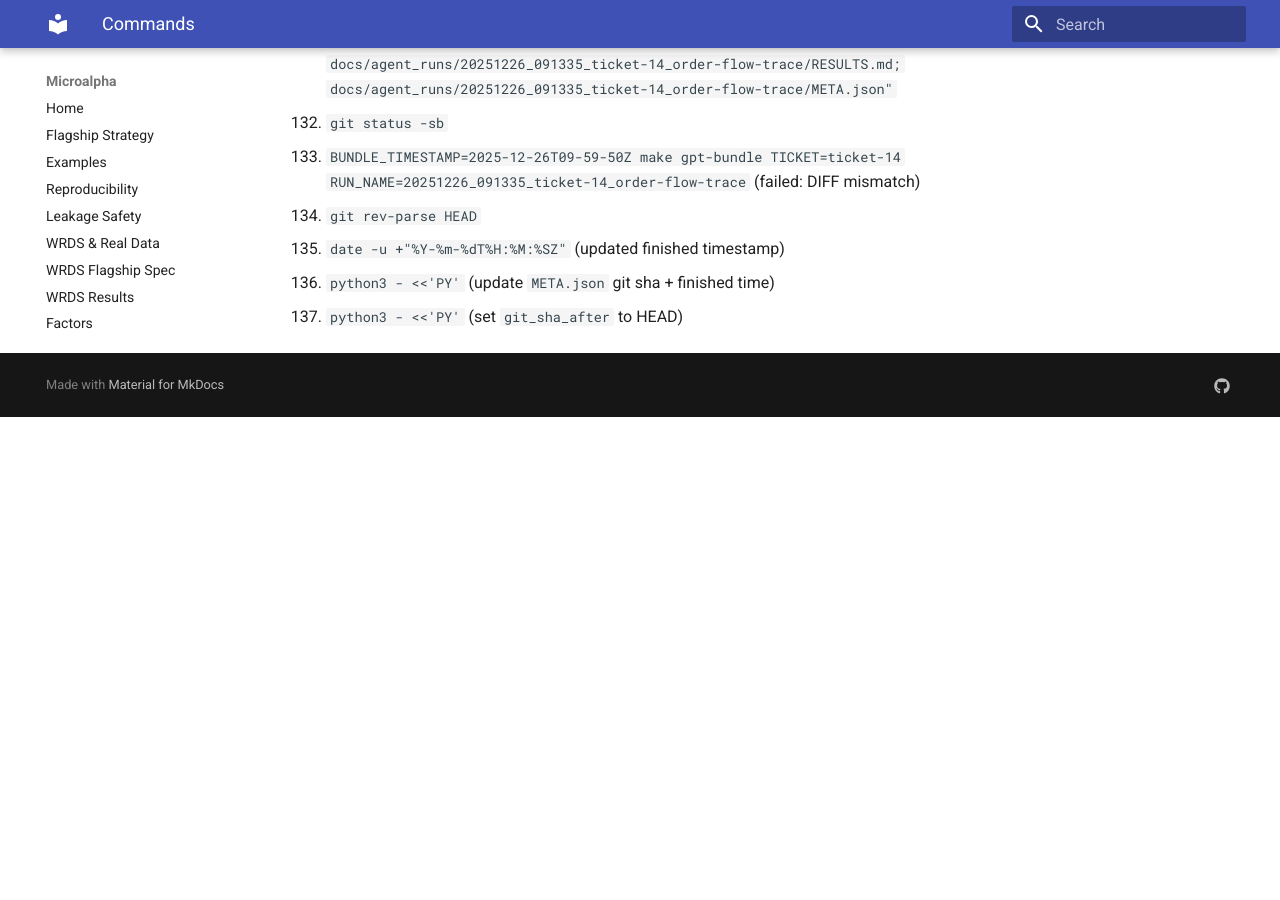
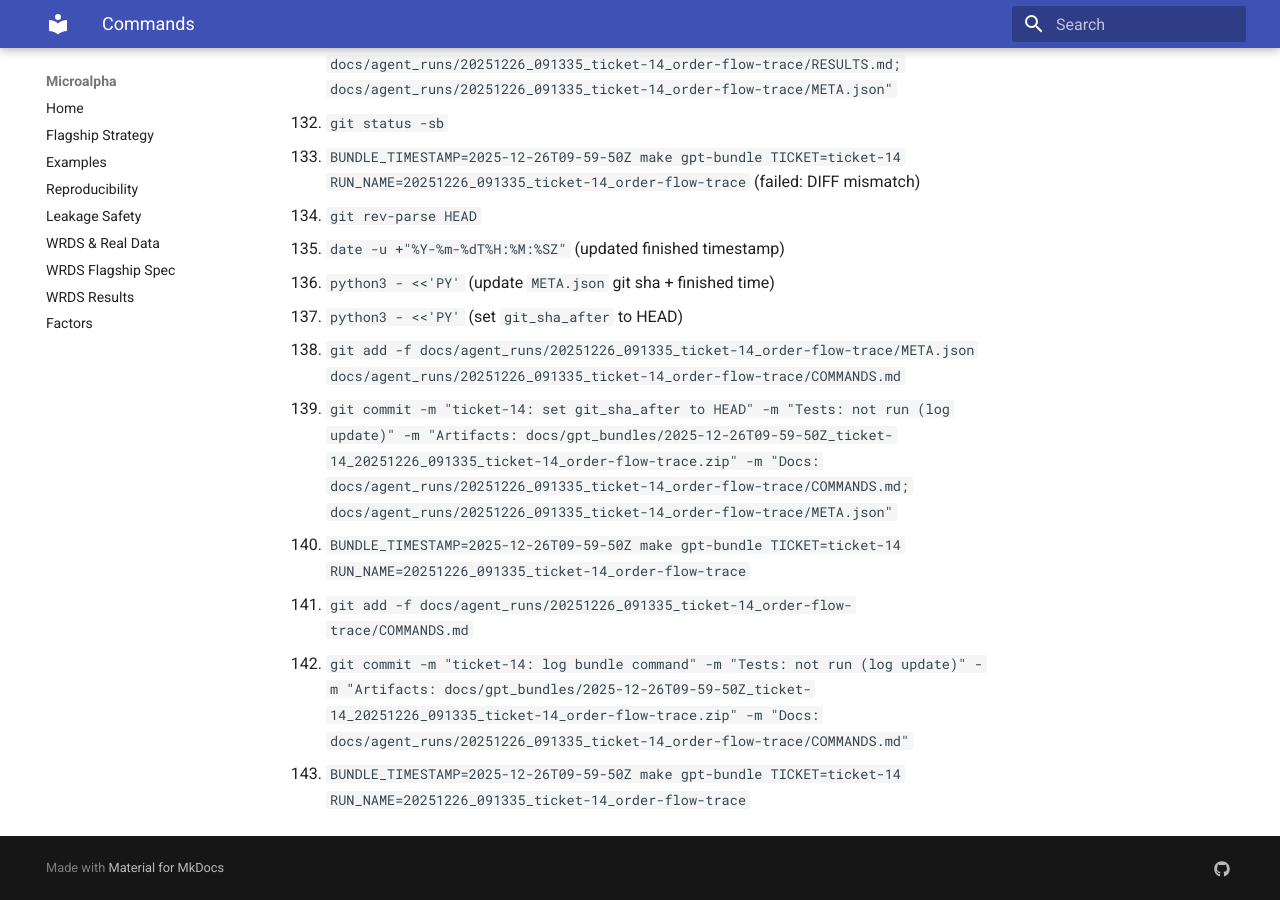
Before and after one commit to MateoBodon/microalpha, an MkDocs documentation site: the page built from docs/agent_runs/20251226_091335_ticket-14_order-flow-trace/COMMANDS.md, in a window 1280 px wide and 900 px high, scrolled down 5878 px. Built offline with MkDocs 1.6.1 and Material for MkDocs 9.7.7, drawn with Linux system fonts in a browser that asks for light colours; before the commit the page ends 6295 px from its top, so only the background shows below that.

Commit message:
ticket-14: log bundle command
Tests: not run (log update)

Artifacts: docs/gpt_bundles/2025-12-26T09-59-50Z_ticket-14_20251226_091335_ticket-14_order-flow-trace.zip

Docs: docs/agent_runs/20251226_091335_ticket-14_order-flow-trace/COMMANDS.md

```diff
--- a/docs/agent_runs/20251226_091335_ticket-14_order-flow-trace/COMMANDS.md
+++ b/docs/agent_runs/20251226_091335_ticket-14_order-flow-trace/COMMANDS.md
@@ -137,3 +137,9 @@
 135. `date -u +"%Y-%m-%dT%H:%M:%SZ"` (updated finished timestamp)
 136. `python3 - <<'PY'` (update `META.json` git sha + finished time)
 137. `python3 - <<'PY'` (set `git_sha_after` to HEAD)
+138. `git add -f docs/agent_runs/20251226_091335_ticket-14_order-flow-trace/META.json docs/agent_runs/20251226_091335_ticket-14_order-flow-trace/COMMANDS.md`
+139. `git commit -m "ticket-14: set git_sha_after to HEAD" -m "Tests: not run (log update)" -m "Artifacts: docs/gpt_bundles/2025-12-26T09-59-50Z_ticket-14_20251226_091335_ticket-14_order-flow-trace.zip" -m "Docs: docs/agent_runs/20251226_091335_ticket-14_order-flow-trace/COMMANDS.md; docs/agent_runs/20251226_091335_ticket-14_order-flow-trace/META.json"`
+140. `BUNDLE_TIMESTAMP=2025-12-26T09-59-50Z make gpt-bundle TICKET=ticket-14 RUN_NAME=20251226_091335_ticket-14_order-flow-trace`
+141. `git add -f docs/agent_runs/20251226_091335_ticket-14_order-flow-trace/COMMANDS.md`
+142. `git commit -m "ticket-14: log bundle command" -m "Tests: not run (log update)" -m "Artifacts: docs/gpt_bundles/2025-12-26T09-59-50Z_ticket-14_20251226_091335_ticket-14_order-flow-trace.zip" -m "Docs: docs/agent_runs/20251226_091335_ticket-14_order-flow-trace/COMMANDS.md"`
+143. `BUNDLE_TIMESTAMP=2025-12-26T09-59-50Z make gpt-bundle TICKET=ticket-14 RUN_NAME=20251226_091335_ticket-14_order-flow-trace`
```
